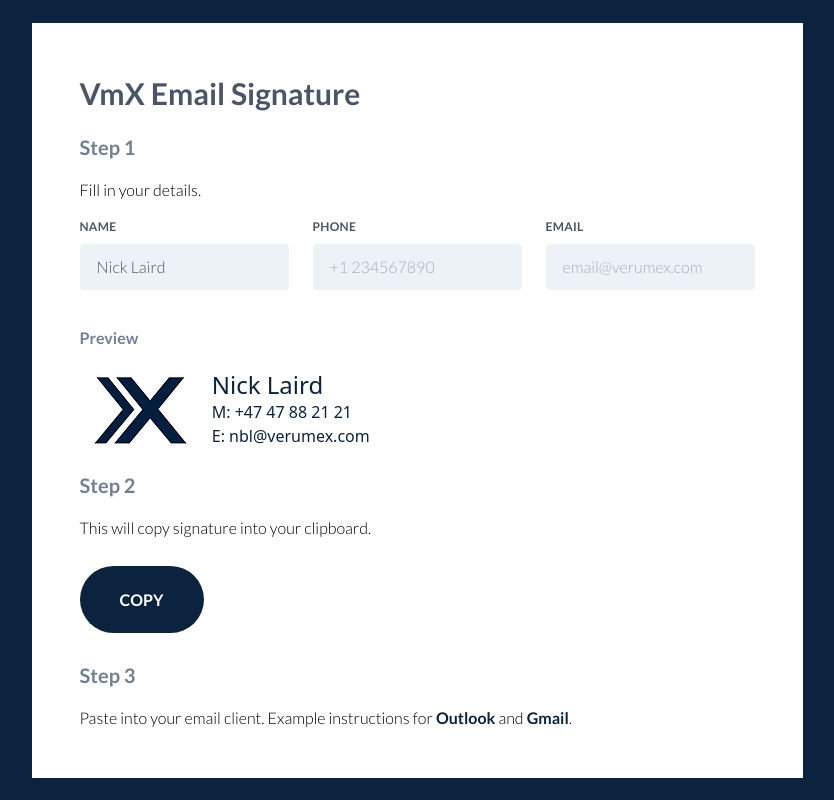
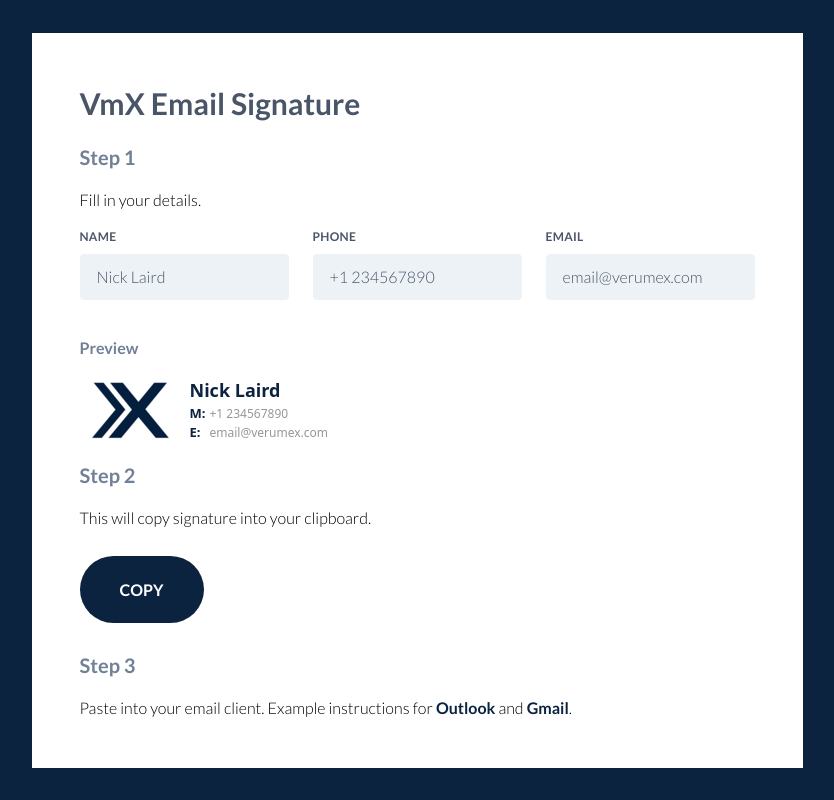
Before and after one commit to janklimo/vmx-signature, a Next.js app: page / in a window 1280 px wide. Shown: the whole page, without its empty margins (223-1057 px from the left). Built offline with nearby package versions, Linux system fonts and the light colour scheme.

Commit message:
Smaller logo, consistency fixes

```diff
--- a/components/Signature.tsx
+++ b/components/Signature.tsx
@@ -2,50 +2,86 @@
 
 interface Props {
   name: string;
+  email: string;
+  phone: string;
 }
 
-const Preview: FunctionComponent<Props> = ({ name }) => {
+const Preview: FunctionComponent<Props> = ({ name, phone, email }) => {
   return (
-    <table id="signature" cellPadding="0" cellSpacing="0" className="font-sans">
+    <table id="signature" cellPadding="0" cellSpacing="0" role="presentation" width="550">
       <tbody>
         <tr>
-          <td width="100%">
-            <table width="500" cellPadding="0" cellSpacing="0">
+          <td>
+            <table cellPadding="0" cellSpacing="0" role="presentation">
               <tbody>
                 <tr>
-                  <td width="120">
+                  <td valign="middle">
+                    <table cellPadding="0" cellSpacing="0" role="presentation">
+                      <tbody>
+                        <tr>
+                          <td style={{ paddingRight: 10 }}>
                             <img
+                              width="100"
+                              height="100"
                               src="/logo.png"
-                      title="Verumex"
                               alt="Verumex logo"
-                      width="120"
-                      height="120"
+                              style={{
+                                width: 100,
+                                borderRadius: 0,
+                                border: "none",
+                              }}
+                              className="max-w-none"
                             />
                           </td>
-                  <td
-                    width="379"
-                    className="text-primary"
-                    style={{
-                      paddingLeft: 12,
-                      paddingTop: 14,
-                      paddingBottom: 10,
-                      paddingRight: 10,
-                    }}
+                        </tr>
+                      </tbody>
+                    </table>
+                  </td>
+                  <td valign="middle" width="100%">
+                    <table cellPadding="0" cellSpacing="0" role="presentation">
+                      <tbody>
+                        <tr style={{ fontWeight: 600 }}>
+                          <td valign="middle">
+                            <p style={{ fontSize: 18, margin: 0 }} className="font-sans">
+                              <span className="text-primary">{name}</span>
+                            </p>
+                          </td>
+                        </tr>
+                        <tr>
+                          <td valign="middle">
+                            <p style={{ fontSize: 12, margin: 0 }} className="font-sans">
+                              <span
+                                style={{ paddingRight: 0, fontSize: 13, fontWeight: 600 }}
+                                className="text-primary inline-block w-5"
                               >
+                                M:
+                              </span>
+                              <span style={{ color: "#979797", textDecoration: "none" }}>
+                                {phone}
+                              </span>
+                            </p>
+                          </td>
+                        </tr>
+                        <tr>
+                          <td valign="middle">
+                            <p style={{ fontSize: 12, margin: 0 }} className="font-sans">
                               <span
-                      className="text-primary"
-                      style={{
-                        fontSize: 24,
-                        lineHeight: "20px",
-                      }}
+                                style={{ paddingRight: 0, fontSize: 13, fontWeight: 600 }}
+                                className="text-primary inline-block w-5"
                               >
-                      {name}
+                                E:
                               </span>
-                    <br />
-
-                    <span style={{ fontStyle: "normal" }}>M: +47 47 88 21 21</span>
-                    <br />
-                    <span style={{ fontStyle: "normal" }}>E: nbl@verumex.com</span>
+                              <a
+                                href={`mailto:${email}`}
+                                style={{ color: "#979797", textDecoration: "none !important" }}
+                              >
+                                {email}
+                              </a>
+                            </p>
+                          </td>
+                        </tr>
+                      </tbody>
+                    </table>
                   </td>
                 </tr>
               </tbody>
--- a/pages/index.tsx
+++ b/pages/index.tsx
@@ -7,6 +7,8 @@
 
 export default function Home() {
   const [name, setName] = useState<string>("Nick Laird");
+  const [email, setEmail] = useState<string>("email@verumex.com");
+  const [phone, setPhone] = useState<string>("+1 234567890");
 
   return (
     <>
@@ -48,6 +50,8 @@
                 id="grid-phone"
                 type="tel"
                 placeholder="+1 234567890"
+                value={phone}
+                onChange={(event) => setPhone(event.target.value)}
               />
             </div>
             <div className="w-full md:w-1/3 px-3 mb-6 md:mb-0">
@@ -62,11 +66,13 @@
                 id="grid-email"
                 type="email"
                 placeholder="email@verumex.com"
+                value={email}
+                onChange={(event) => setEmail(event.target.value)}
               />
             </div>
           </div>
           <p className="font-bold text-gray-600">Preview</p>
-          <Signature name={name} />
+          <Signature {...{ name, phone, email }} />
           <h3 className="text-xl font-bold text-gray-600 mb-4">Step 2</h3>
           <p className="mb-4">This will copy signature into your clipboard.</p>
           <div className="my-12">
--- a/tailwind.config.js
+++ b/tailwind.config.js
@@ -30,6 +30,7 @@
         700: "#4a5568",
         800: "#2d3748",
         900: "#1a202c",
+        medium: "#979797",
       },
       red: {
         100: "#fff5f5",
```
Also changed, not shown: public/logo.png. Lines whose indentation alone changed are shown as unchanged.
